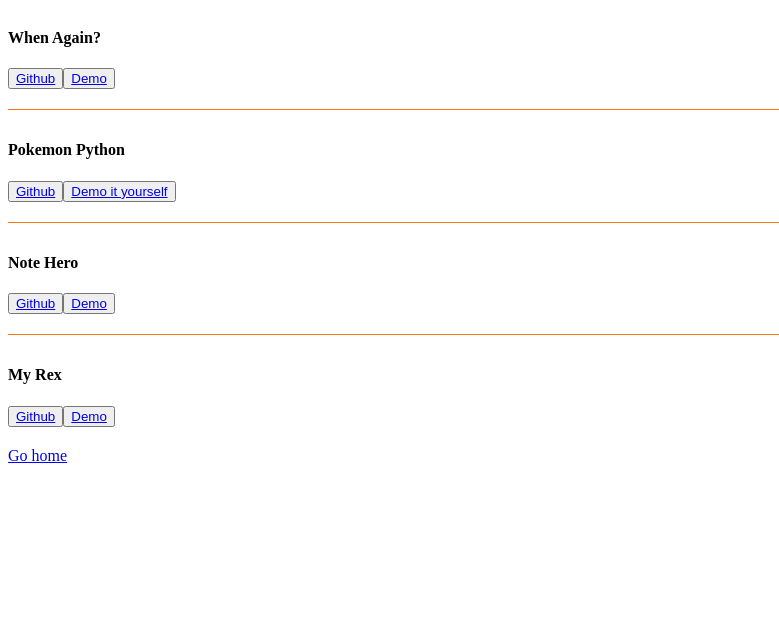
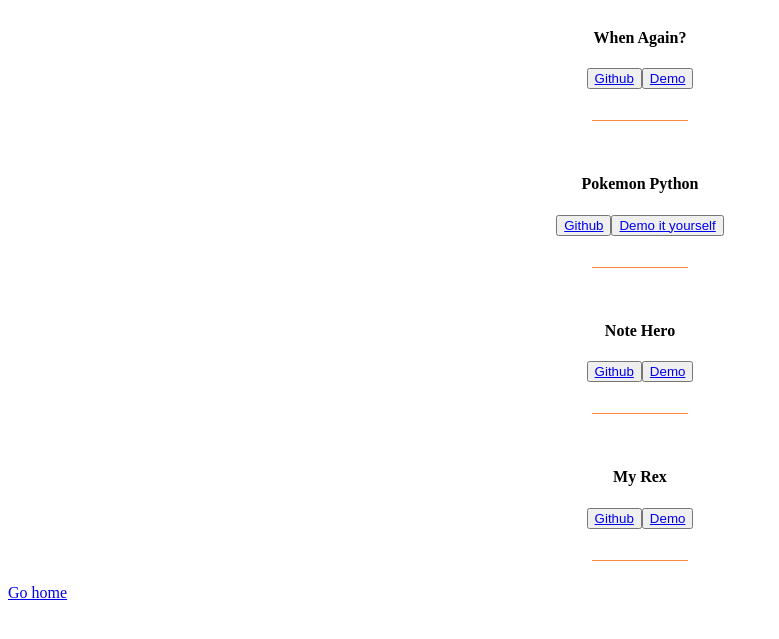
Before and after one commit to joncancode/fun-with-gatsby, a Gatsby site: page /projects in a window 1280 px wide. Shown: the part 61-700 px from the top of the page, without its empty margins (0-779 px from the left). Built offline with nearby package versions, Linux system fonts and the light colour scheme; Gatsby itself is replaced by a stand-in of ours.

Commit message:
center projects

```diff
--- a/src/layouts/index.css
+++ b/src/layouts/index.css
@@ -667,6 +667,10 @@
   border-bottom: 2px solid #ff7417;
 }
 
+.page-links {
+  font-weight: bold;
+}
+
 .page-links:hover {
   border-bottom: 2px solid #ff7417;
 }
--- a/src/pages/projects.js
+++ b/src/pages/projects.js
@@ -3,35 +3,39 @@
 
 const Projects = () => (
   <div
-  style={{height: '80vh'}}
+  style={{height: '110vh'}}
   >
     <h1 className="page-title">What I've been working on...</h1>
-    <div style={{borderBottom: '1px solid #ff7417'}}>
+    <div style={{textAlign: 'center'}}>
     <h4 style={{paddingTop: '10px'}}>When Again?</h4>
-    <div style={{paddingBottom: '20px'}}>
+    <div style={{paddingBottom: '5px'}}>
     <button><a target="_new" href="https://github.com/joncancode/remind-me/">Github</a></button>
     <button><a target="_new" href="https://when-did-that-happen.herokuapp.com/">Demo</a></button>
+    <p style={{color: "#ff7417"}}>____________</p>
     </div>
     </div>
-    <div style={{borderBottom: '1px solid #ff7417'}}>
+    <div style={{textAlign: 'center'}}>
     <h4 style={{paddingTop: '10px'}}>Pokemon Python</h4>
-    <div style={{paddingBottom: '20px'}}>
+    <div style={{paddingBottom: '5px'}}>
     <button><a target="_new" href="https://github.com/joncancode/console-adventure/">Github</a></button>
     <button><a target="_new" href="https://github.com/joncancode/console-adventure#try-it-yourself">Demo it yourself</a></button>
+    <p style={{color: "#ff7417"}}>____________</p>
     </div>
     </div>
-    <div style={{borderBottom: '1px solid #ff7417'}}>
+    <div style={{textAlign: 'center'}}>
     <h4 style={{paddingTop: '10px'}}>Note Hero</h4>
-    <div style={{paddingBottom: '20px'}}>
+    <div style={{paddingBottom: '5px'}}>
     <button><a target="_new" href="https://github.com/joncancode/flashcards/">Github</a></button>
     <button><a target="_new" href="https://notehero.herokuapp.com/">Demo</a></button>
+    <p style={{color: "#ff7417"}}>____________</p>
     </div>
     </div>
-    <div>
+    <div style={{textAlign: 'center'}}>
     <h4 style={{paddingTop: '10px'}}>My Rex</h4>
-    <div style={{paddingBottom: '20px'}}>
+    <div style={{paddingBottom: '5px'}}>
     <button><a target="_new" href="https://github.com/joncancode/my-rex/">Github</a></button>
     <button><a target="_new" href="https://myrex.herokuapp.com/">Demo</a></button>
+    <p style={{color: "#ff7417"}}>____________</p>
     </div>
     </div>
 
```
